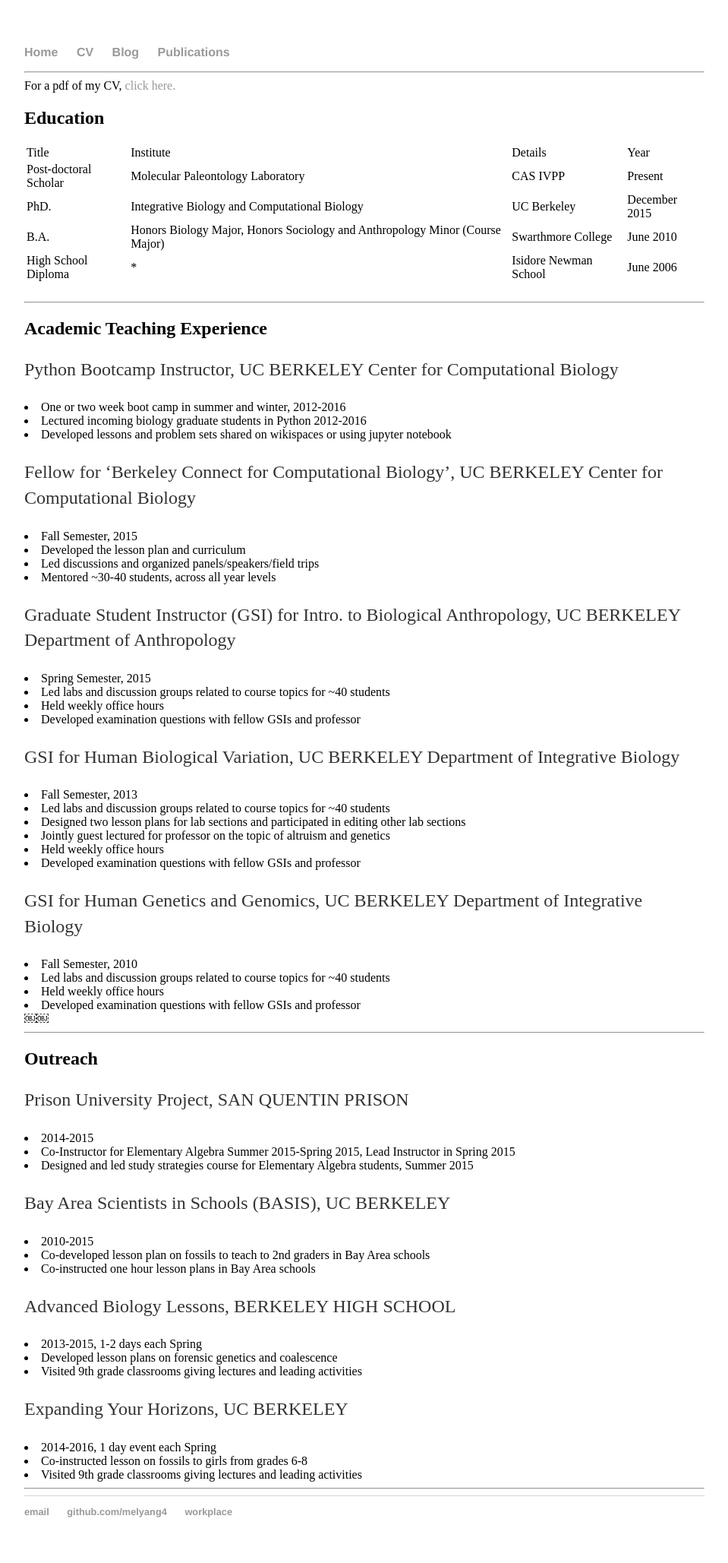
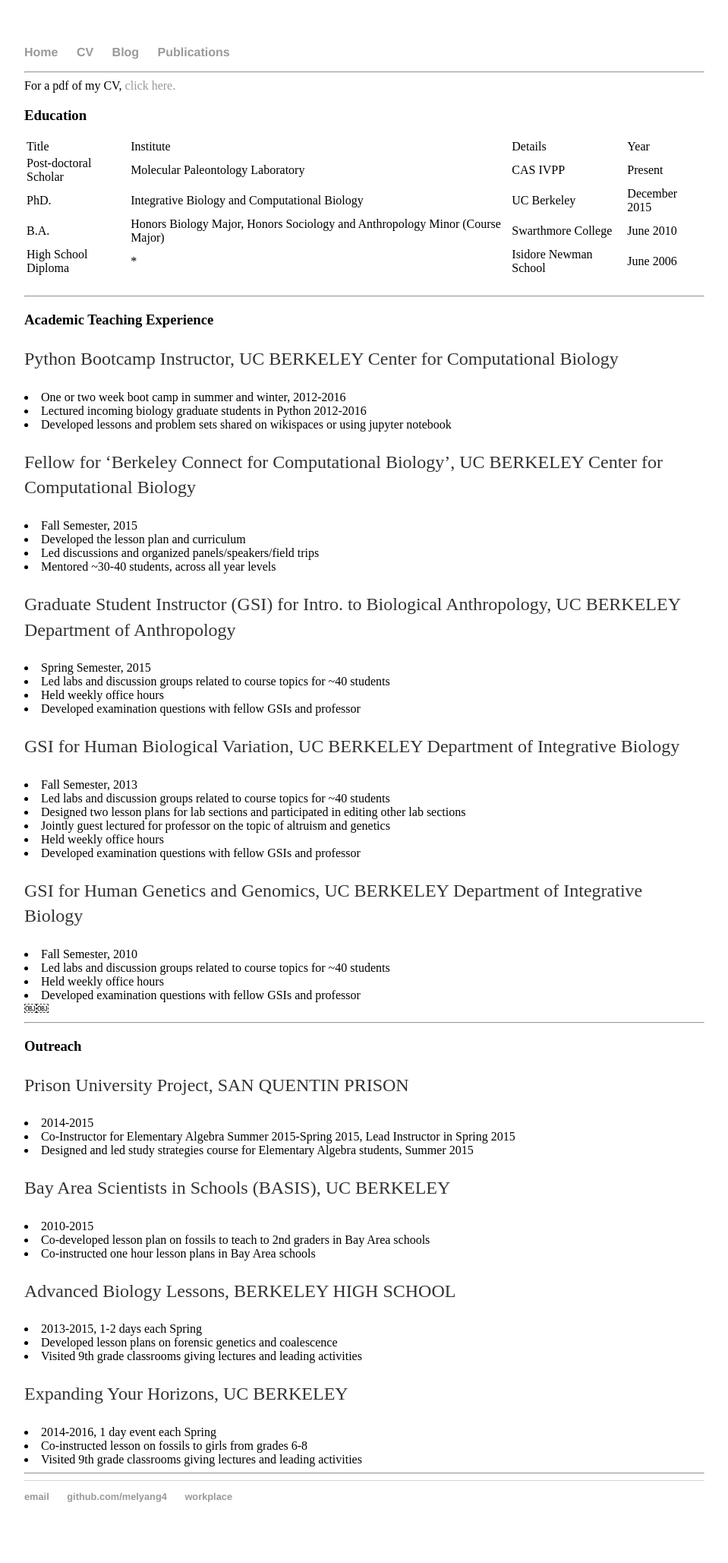
Before and after one commit to melyang4/melyang4.github.io, a Jekyll site: the page built from bio/index.html, in a window 1280 px wide. Shown: the whole page at 76% size, without its empty margins (160-1119 px from the left). Built offline with Jekyll 4.4.1, drawn with Linux system fonts in a browser that asks for light colours.

```diff
--- a/bio/index.html
+++ b/bio/index.html
@@ -5,7 +5,7 @@ title: Mel's CV
 
 <HR>
 For a pdf of my CV, <A HREF="https://github.com/melyang4/files_about_me/blob/master/yang_cv_2017_githubsite.pdf">click here.</A>
-<H2>Education</H2>
+<H3>Education</H3>
 <table>
                 <tr id="heading">
                     <td>Title</td>
@@ -41,7 +41,7 @@ For a pdf of my CV, <A HREF="https://github.com/melyang4/files_about_me/blob/mas
   <p> </p>
 
   <HR>
-<H2>Academic Teaching Experience</H2>
+<H3>Academic Teaching Experience</H3>
     <p> Python Bootcamp Instructor, UC BERKELEY Center for Computational Biology</p>
       <li> One or two week boot camp in summer and winter, 2012-2016 </li>
       <li> Lectured incoming biology graduate students in Python 2012-2016 </li>
@@ -69,7 +69,7 @@ For a pdf of my CV, <A HREF="https://github.com/melyang4/files_about_me/blob/mas
       <li> Held weekly office hours </li>
       <li> Developed examination questions with fellow GSIs and professor </li>
 ￼￼  <HR>
-<H2> Outreach </H2>
+<H3> Outreach </H3>
     <p> Prison University Project, SAN QUENTIN PRISON </p>
       <li> 2014-2015 </li>
       <li> Co-Instructor for Elementary Algebra Summer 2015-Spring 2015, Lead Instructor in Spring 2015 </li>
```
